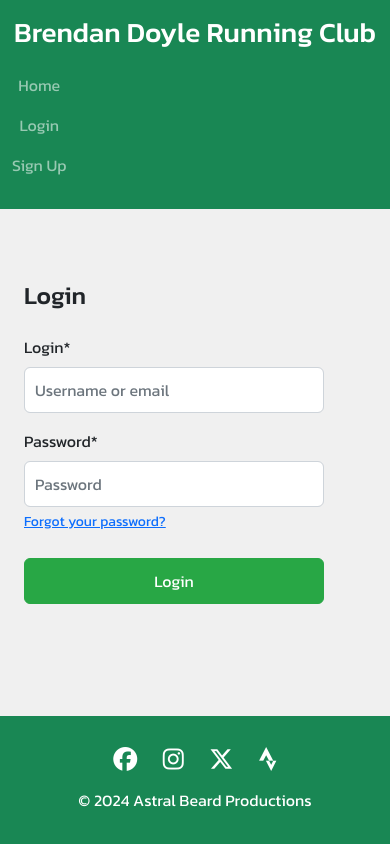
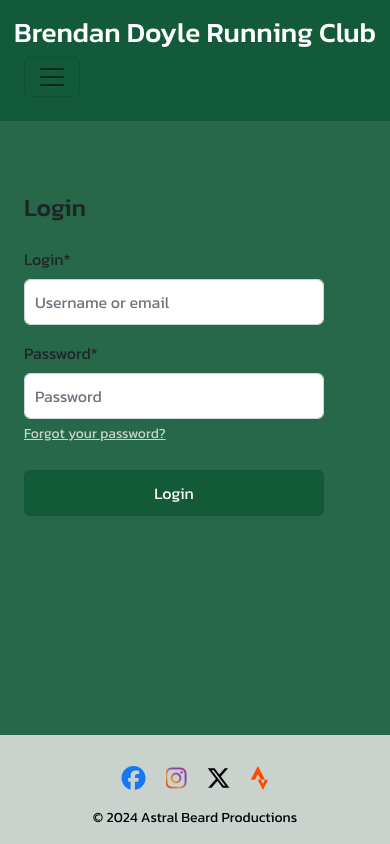
Before and after one commit to BrianMcConway/brendan-doyle-running-club, a Django app: page /account/login/ in a window 390 px wide. Run offline with Django 5.2, Linux system fonts and the light colour scheme; some libraries are stand-ins or nearby versions.

Commit message:
Edit navbar & footer html & style, add media query, collectstatic and Debug=False for Heroku deployment.

```diff
--- a/static/css/style.css
+++ b/static/css/style.css
@@ -2,7 +2,7 @@
 
 body {
     font-family: Kanit, sans-serif;
-    background-color: #f0f0f0;
+    background-color: #115a38e8;
     margin: 0;
     padding: 0;
     display: flex;
@@ -10,11 +10,25 @@ body {
     min-height: 100vh;
 }
 
-header {
-    background-color: #65EB5E;
-    color: #fff;
+/* Header styles */
+.header {
+    background-color: #115a38e8;
     padding: 10px 0;
     text-align: center;
+}
+
+.header h1 {
+    color: #ffffff;
+    font-family: Kanit, sans-serif;
+}
+
+.navbar .nav-link {
+    color: #fff;
+    text-decoration: none;
+}
+
+.navbar .nav-link:hover {
+    color: #dae4da; /* Change color on hover */
 }
 
 nav ul {
@@ -24,7 +38,7 @@ nav ul {
 
 nav ul li {
     display: inline;
-    margin-right: 10px;
+    margin-right: 50px;
 }
 
 nav ul li a {
@@ -32,40 +46,67 @@ nav ul li a {
     text-decoration: none;
 }
 
-h1 {
-    color: #ffffff;
-}
-
-p {
-    font-family: Kanit, sans-serif;
-    color: #ffff;
-}
-
+/* Main content styles */
 main {
     flex: 1;
 }
 
-footer {
-    background-color: #65EB5E;
+/* Footer styles */
+.footer {
+    background-color: #dadddae8;
     color: #fff;
     text-align: center;
     padding: 10px 0;
     width: 100%;
+    margin-top: auto; /* Ensures footer is at the bottom */
 }
 
+.footer-text {
+    margin-bottom: 0; /* Ensures the text is closer to the bottom */
+    font-family: Kanit, sans-serif;
+    color: #000;
+}
+
+/* Forgot password link styles */
+#id_password_helptext a {
+    color: #dadddae8
+}
+
+/* Social icons styles */
 .social-icons {
     margin: 10px 0;
+    display: flex;
+    justify-content: center;
 }
 
 .social-icons a {
-    color: #fff;
-    margin: 0 10px;
+    margin: 0 100px; /* Increase spacing between icons */
     font-size: 24px;
     text-decoration: none;
+    transition: transform 0.5s ease; /* Smooth transition */
 }
 
+/* Scale the icon on hover */
 .social-icons a:hover {
-    color: #dae4da;
+    transform: scale(2);
+}
+
+.fa-facebook {
+    color: #1877F2;
+}
+
+.fa-instagram {
+    background: linear-gradient(45deg, #e91a1a, #e29e3f, #833AB4, #C13584);
+    -webkit-background-clip: text;
+    -webkit-text-fill-color: transparent;
+}
+
+.fa-x-twitter {
+    color: #000000;
+}
+
+.fa-strava {
+    color: #FC4C02;
 }
 
 /* Form styles */
@@ -85,17 +126,32 @@ footer {
     max-width: 300px;
     padding: 10px;
     font-size: 16px;
-    background-color: #28a745;
-    border-color: #28a745;
+    background-color: #115a38e8;
+    border-color: #115a38e8;
     margin-top: 10px;
 }
 
 .btn-primary:hover {
-    background-color: #218838;
-    border-color: #1e7e34;
+    background-color: #115a38e8;
+    border-color: #115a38e8;
 }
 
 
-.password-reset {
-    color: #000;
+/* Media Queries for Responsiveness */
+@media (max-width: 768px) {
+    nav ul li {
+        margin-right: 15px; /* Adjust margin for smaller screens */
+    }
+
+    .social-icons a {
+        margin: 0 10px; /* Adjust margin for smaller screens */
+    }
+
+    .header, .footer {
+        padding: 5px 0; /* Adjust padding for smaller screens */
+    }
+
+    .footer-text {
+        font-size: 14px; /* Adjust text size for smaller screens */
+    }
 }
--- a/templates/base.html
+++ b/templates/base.html
@@ -4,8 +4,7 @@
         <meta charset="UTF-8">
         <meta name="viewport" content="width=device-width, initial-scale=1.0">
         <title>
-            {% block title %}Brendan Doyle Running Club
-            {% endblock %}
+            {% block title %}Brendan Doyle Running Club{% endblock %}
         </title>
         {% load static %}
         <link rel="stylesheet" href="https://cdnjs.cloudflare.com/ajax/libs/bootstrap/5.2.3/css/bootstrap.min.css" integrity="sha512-SbiR/eusphKoMVVXysTKG/7VseWii+Y3FdHrt0EpKgpToZeemhqHeZeLWLhJutz/2ut2Vw1uQEj2MbRF+TVBUA==" crossorigin="anonymous" referrerpolicy="no-referrer">
@@ -14,11 +13,20 @@
         <link rel="icon" type="image/x-icon" href="{% static 'images/favicon.ico' %}">
     </head>
     <body class="d-flex flex-column min-vh-100">
-        <header class="bg-success text-white py-3">
-            <h1 class="text-center">Brendan Doyle Running Club</h1>
-            <nav class="navbar navbar-expand-lg navbar-dark bg-success">
-                <div class="container">
-                    <ul class="navbar-nav mr-auto">
+        <header class="header py-3">
+            <div class="container-fluid">
+                <div class="row align-items-center">
+                    <div class="col-md-6">
+                        <h1 class="my-0">Brendan Doyle Running Club</h1>
+                    </div>
+                    <div class="col-md-6">
+                        <nav class="navbar navbar-expand-lg justify-content-end">
+                            <div class="container-fluid">
+                                <button class="navbar-toggler" type="button" data-bs-toggle="collapse" data-bs-target="#navbarNav" aria-controls="navbarNav" aria-expanded="false" aria-label="Toggle navigation">
+                                    <span class="navbar-toggler-icon"></span>
+                                </button>
+                                <div class="collapse navbar-collapse justify-content-end" id="navbarNav">
+                                    <ul class="navbar-nav">
                                         <li class="nav-item">
                                             <a class="nav-link" href="{% url 'home' %}">Home</a>
                                         </li>
@@ -39,11 +47,16 @@
                                         {% endif %}
                                     </ul>
                                 </div>
+                            </div>
                         </nav>
+                    </div>
+                </div>
+            </div>
         </header>
-        <main class="flex-grow-1 container my-5"> {% block content %}{% endblock %}
+        <main class="flex-grow-1 container my-5">
+            {% block content %}{% endblock %}
         </main>
-            <footer class="bg-success text-white text-center py-3">
+        <footer class="footer text-center py-3">
             <div class="social-icons">
                 <a href="https://www.facebook.com/profile.php?id=100063469122895" target="_blank" rel="noopener" aria-label="Find us on Facebook (link opens in a new tab)">
                     <i class="fa-brands fa-facebook"></i>
@@ -58,9 +71,9 @@
                     <i class="fa-brands fa-strava"></i>
                 </a>
             </div>
-                <p>&copy; 2024 Astral Beard Productions</p>
+            <p class="footer-text">&copy; 2024 Astral Beard Productions</p>
         </footer>
-            <script src="https://cdnjs.cloudflare.com/ajax/libs/bootstrap/5.2.3/js/bootstrap.min.js" integrity="sha512-1/RvZTcCDEUjY/CypiMz+iqqtaoQfAITmNSJY17Myp4Ms5mdxPS5UV7iOfdZoxcGhzFbOm6sntTKJppjvuhg4g==" crossorigin="anonymous" referrerpolicy="no-referrer"></script>
+        <script src="https://cdnjs.cloudflare.com/ajax/libs/bootstrap/5.2.3/js/bootstrap.bundle.min.js" integrity="sha512-i9cEfJwUwViEPFKdC1enz4ZRGBj8YQo6QByFTF92YXHi7waCqyexvRD75S5NVTsSiTv7rKWqG9Y5eFxmRsOn0A==" crossorigin="anonymous" referrerpolicy="no-referrer"></script>
         <script src="https://kit.fontawesome.com/df6aabc655.js" crossorigin="anonymous"></script>
     </body>
 </html>
```
Also changed, not shown: 1 other file. Lines whose indentation alone changed are shown as unchanged.
